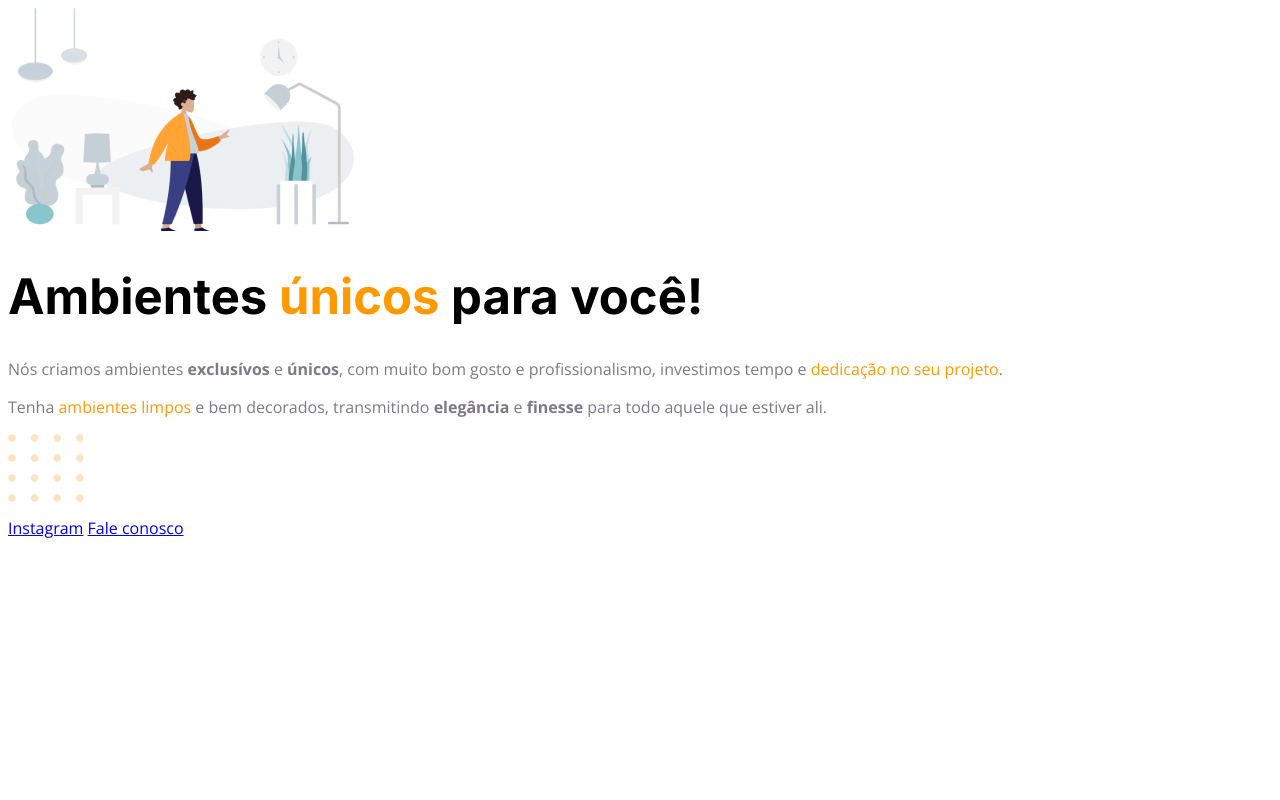
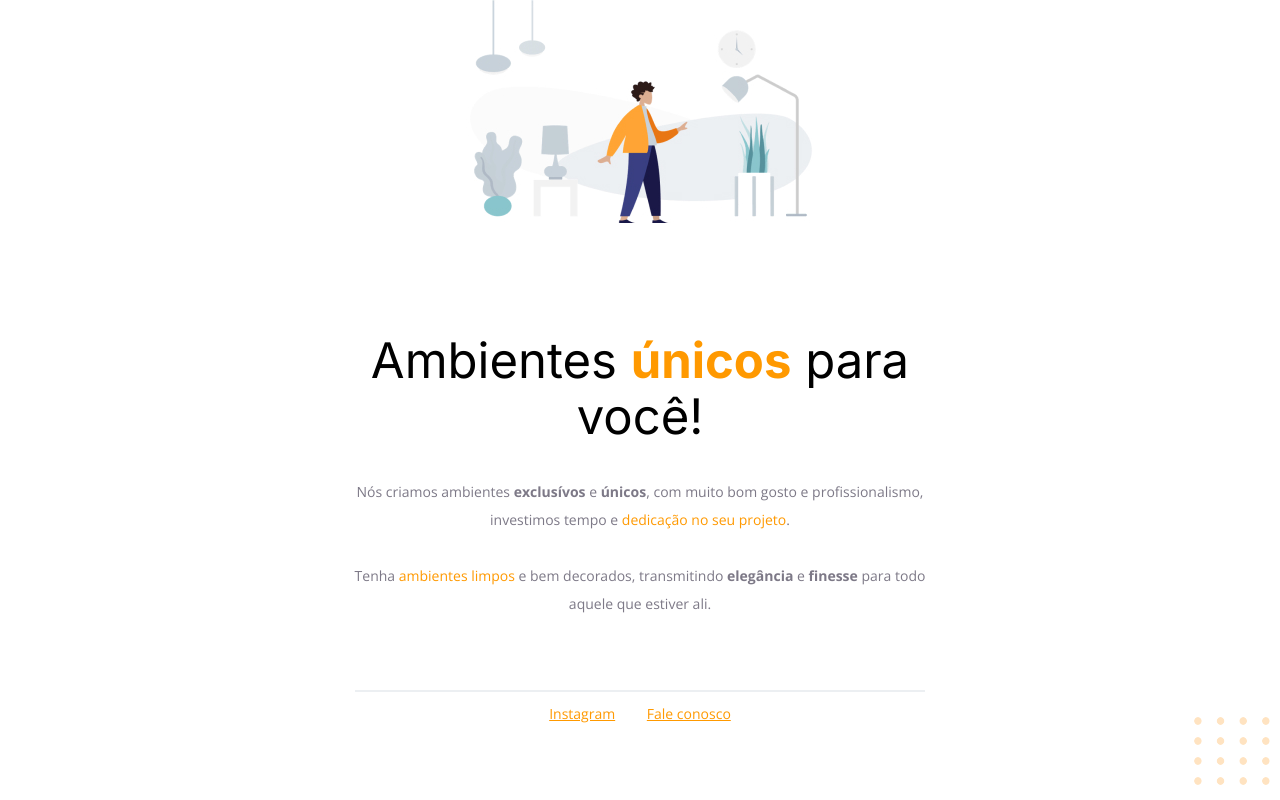
Before and after one commit to Rickcva/projetomoveisplanejados, a plain HTML site: page index.html in a window 1280 px wide. Drawn offline with nearby package versions, Linux system fonts and the light colour scheme.

Commit message:
:tada: New update

```diff
--- a/index.html
+++ b/index.html
@@ -11,21 +11,31 @@
     <link href="https://fonts.googleapis.com/css2?family=Inter:wght@100..900&family=Open+Sans:ital,wght@0,300..800;1,300..800&display=swap" rel="stylesheet">
 </head>
 <body>
-    <div>
-        <img src="img/image 1.jpg" alt="">
+    <div id="hero">
+        <img src="img/image1.jpg" alt="desenho de homem de camisa laranja em uma sala cheia de móveis">
 
         <h1>Ambientes <span>únicos</span> para você!</h1>
-        <p>
-            Nós criamos ambientes <strong> exclusívos</strong> e <strong>únicos</strong>, com muito bom gosto e profissionalismo, investimos tempo e <span>dedicação no seu projeto</span>.
-        </p>
-        <p>
-            Tenha <span>ambientes limpos</span> e bem decorados, transmitindo <strong> elegância</strong>  e <strong> finesse</strong> para todo aquele que estiver ali.
-        </p>
+            <p>
+                Nós criamos ambientes <strong> exclusívos</strong> e <strong>únicos</strong>, com
+                muito bom gosto e profissionalismo, investimos tempo e <span>dedicação no seu projeto</span>.
+            <br>
+            <br>
+                Tenha <span>ambientes limpos</span> e bem decorados,
+                transmitindo <strong> elegância</strong>  e <strong> finesse</strong>
+                para todo aquele que estiver ali.
+            </p>
+        </div>
+
+        <div id="footer">
+            <div id="line"></div>
+
+            <a href="https://instagram.com/matheusant2" target="_blank">Instagram</a>
+            <a href="mailto:matheus_cavalcante@live.com" target="_blank">Fale conosco</a>
+
     </div>
-    <img src="./img/balls-decoration.svg" alt="">
-    <footer>
-        <a href="https://instagram.com/matheusant2">Instagram</a>
-        <a href="mailto:matheus_cavalcante@live.com">Fale conosco</a>
-    </footer>
-</body>
+    <div id="balls">
+
+        <img src="./img/balls-decoration.svg" alt="">
+    </div>
+    </body>
 </html>
--- a/style.css
+++ b/style.css
@@ -1,21 +1,62 @@
+body{
+    font-family: 'open sans', sans-serif;
+    text-align: center;
+    margin-top: 0;
+}
+
+#hero {
+    width: 592px;
+    margin: 0 auto 72px;
+}
+#hero img{
+    margin-bottom: 72px;
+}
+
 h1{
     font-family: 'Inter', sans-serif;
+
     font-size: 49px;
     line-height: 56px;
+    font-weight: normal;
 
-}
-body{
-    font-family: 'open sans', sans-serif;
+
+ }
+
+h1 span{
+    font-weight: bold;
 }
 
-h1 span{
-    font-weight: bold
-}
-
-span{
+span, a{
     color: #FF9900;
 }
 
-p{
+p, #footer{
     color: #7D7987;
+
+    font-size: 14px;
+    line-height: 28px;
 }
+#footer {
+    margin-bottom: 33px;
+}
+
+#footer a + a{
+margin-left: 28px;
+}
+
+
+#line{
+    width: 568px;
+    height: 0px;
+
+    margin: 0 auto 8px;
+
+    border: 1px solid #ECEFF2;
+
+}
+
+#balls {
+    position: fixed;
+    bottom: 0px;
+    right: 0px;
+}
```
Also changed, not shown: img/image1.jpg (renamed from img/image 1.jpg).
